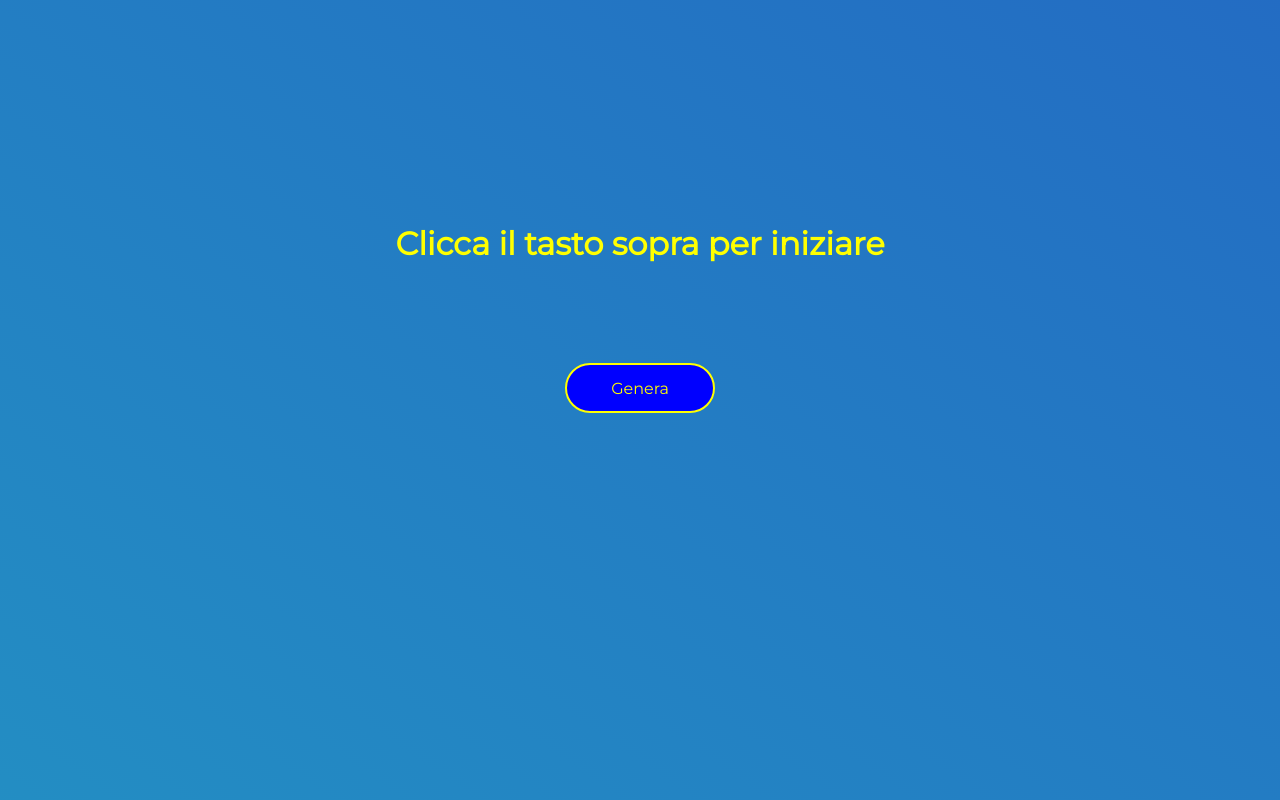
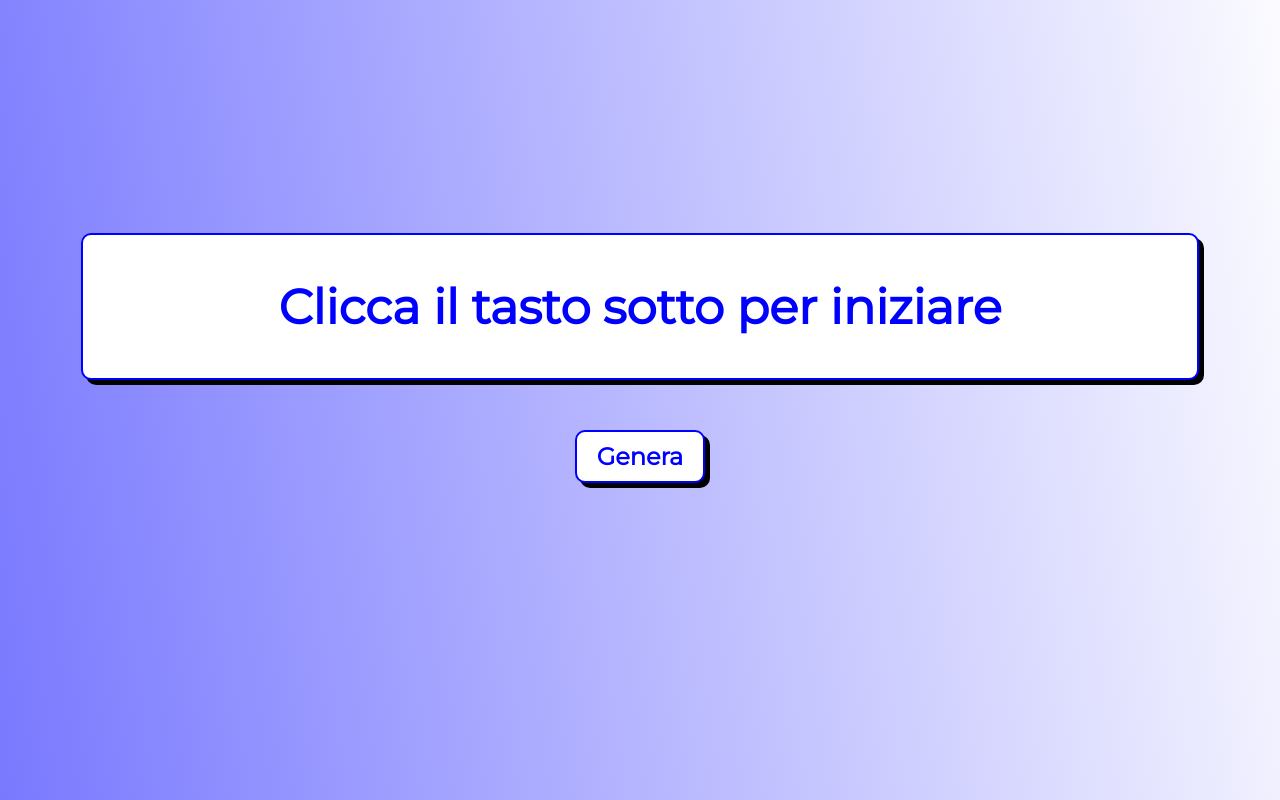
Before and after one commit to EmaTreanT/WordsGenerator, a plain HTML site: page appendchild/index.html in a window 1280 px wide. Drawn offline with Linux system fonts and the light colour scheme.

Commit message:
Final product

```diff
--- a/appendchild/index.html
+++ b/appendchild/index.html
@@ -23,65 +23,61 @@
             justify-content: center;
             align-items: center;
         }
-        button{
-            width: 150px;
-            height: 50px;
-            border-radius: 50px;
-            color: yellow;
-            border: 2px solid yellow;
-            background-color: blue;
-            cursor: pointer;
-            font-size: 100%;
-            transition: 0.2s;
-        }
-        button:hover{
-            transition: 0.3s;
-            background-color: blue;
-            color: yellow;
-            border: 2px solid white;
-            box-shadow: inset 0px 0px 0px 10px yellow
-        }
-        button:active{
-            transition: 0.2s;
-            background-color: blue;
-            color: yellow;
-            border: 2px solid white;
-            box-shadow: inset 0px 0px 0px 15px yellow;
-            font-size: 20px;
-        }
+        button {
+  display: inline-block;
+  padding: 10px 20px;
+  font-size: 24px;
+  font-weight: bold;
+  text-align: center;
+  text-decoration: none;
+  color: blue;
+  background-color: white;
+  border: 2px solid blue;
+  border-radius: 10px;
+  box-shadow: 5px 5px 0px black;
+  transition: all 0.3s ease;
+}
+
+/* button:hover {
+  background-color: #fff;
+  color: #ff5252;
+  border: 2px solid #ff5252;
+  box-shadow: 5px 5px 0px #ff5252;
+} */
+
+button:active {
+  /* background-color: #fcf414; */
+  box-shadow: none;
+  transform: translateY(4px);
+}
         html{
          width: 100%;
          z-index: 1;
         }
         h1{
-            color: yellow;
-            margin-bottom: 100px;
+            color: blue;
+
         }
 
         html {
-    background: linear-gradient(215deg, #2329c3, #23a0c3);
-    background-size: 400% 400%;
-
-    -webkit-animation: AnimationName 6s ease infinite;
-    -moz-animation: AnimationName 6s ease infinite;
-    animation: AnimationName 6s ease infinite;
+  background: linear-gradient(82deg,blue,#ffffff);
+  background-size: 200% 200%;
+  animation: gradient-animation 10s ease infinite;
 }
 
-@-webkit-keyframes AnimationName {
-    0%{background-position:0% 50%}
-    50%{background-position:100% 50%}
-    100%{background-position:0% 50%}
+@keyframes gradient-animation {
+  0% {
+    background-position: 0% 50%;
+  }
+  50% {
+    background-position: 100% 50%;
+  }
+  100% {
+    background-position: 0% 50%;
+  }
 }
-@-moz-keyframes AnimationName {
-    0%{background-position:0% 50%}
-    50%{background-position:100% 50%}
-    100%{background-position:0% 50%}
-}
-@keyframes AnimationName {
-    0%{background-position:0% 50%}
-    50%{background-position:100% 50%}
-    100%{background-position:0% 50%}
-}
+
+
 
 .fullscreen-animation {
   position: fixed;
@@ -169,6 +165,22 @@
     margin-top: 300px;
     text-align: center;
 }
+.container-h1{
+  display: inline-block;
+  width: 85%;
+  padding: 10px 20px;
+  font-size: 24px;
+  font-weight: bold;
+  text-align: center;
+  text-decoration: none;
+  color: blue;
+  background-color: white;
+  border: 2px solid blue;
+  border-radius: 10px;
+  box-shadow: 5px 5px 0px black;
+  margin-bottom: 50px;
+  margin-top: 100px;
+}
     </style>
 </head>
 <body>
@@ -178,7 +190,9 @@
         </div>
       </div>
     <div id="container" class="container">
-        <h1 align="center" id="wordchange">Clicca il tasto sopra per iniziare</h1>
+      <div class="container-h1">
+        <h1 align="center" id="wordchange">Clicca il tasto sotto per iniziare</h1>
+      </div>
         <button id="btn" onclick="changeword()">Genera</button>
     </div>
     <script src="script.js"></script>
```
